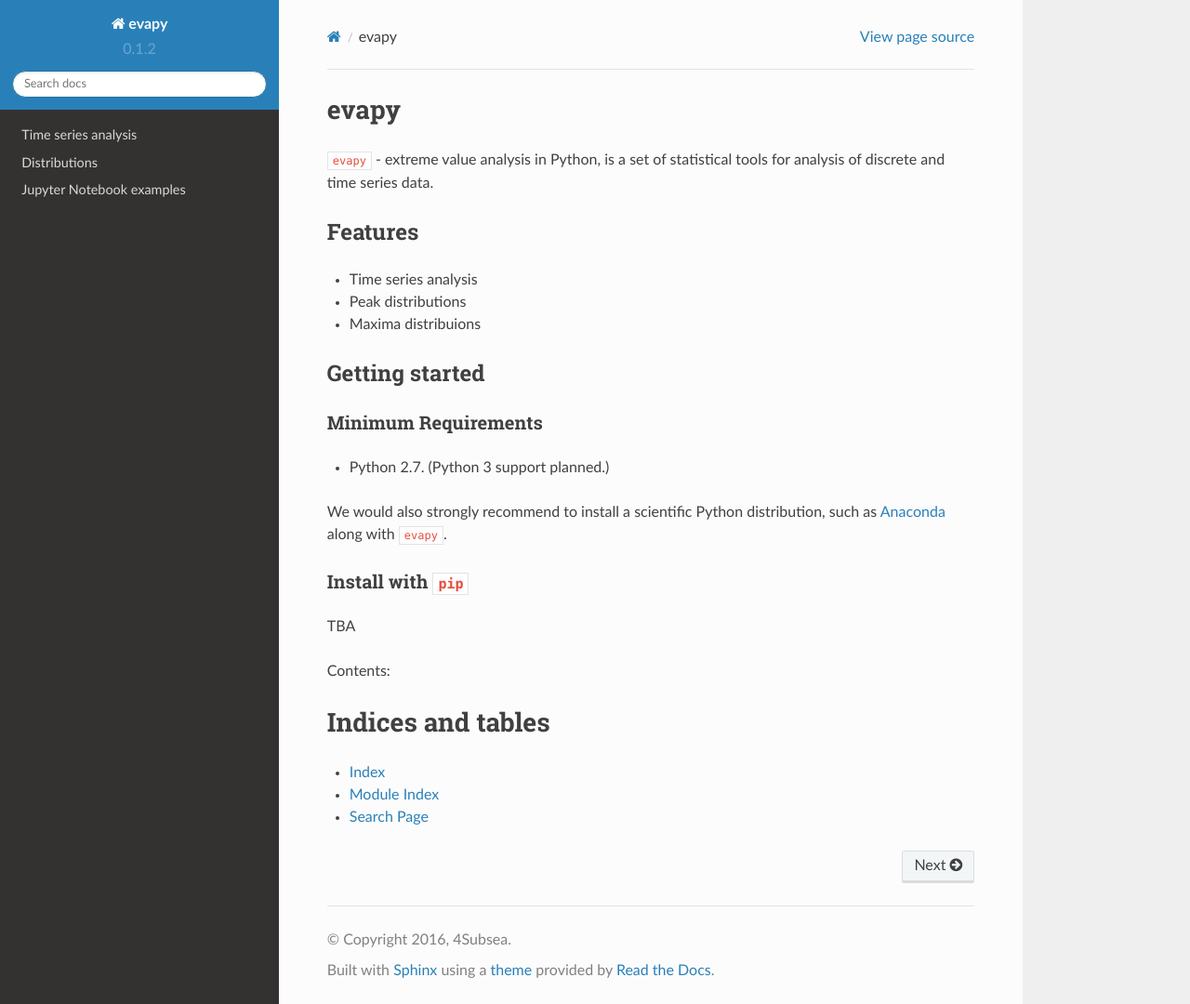
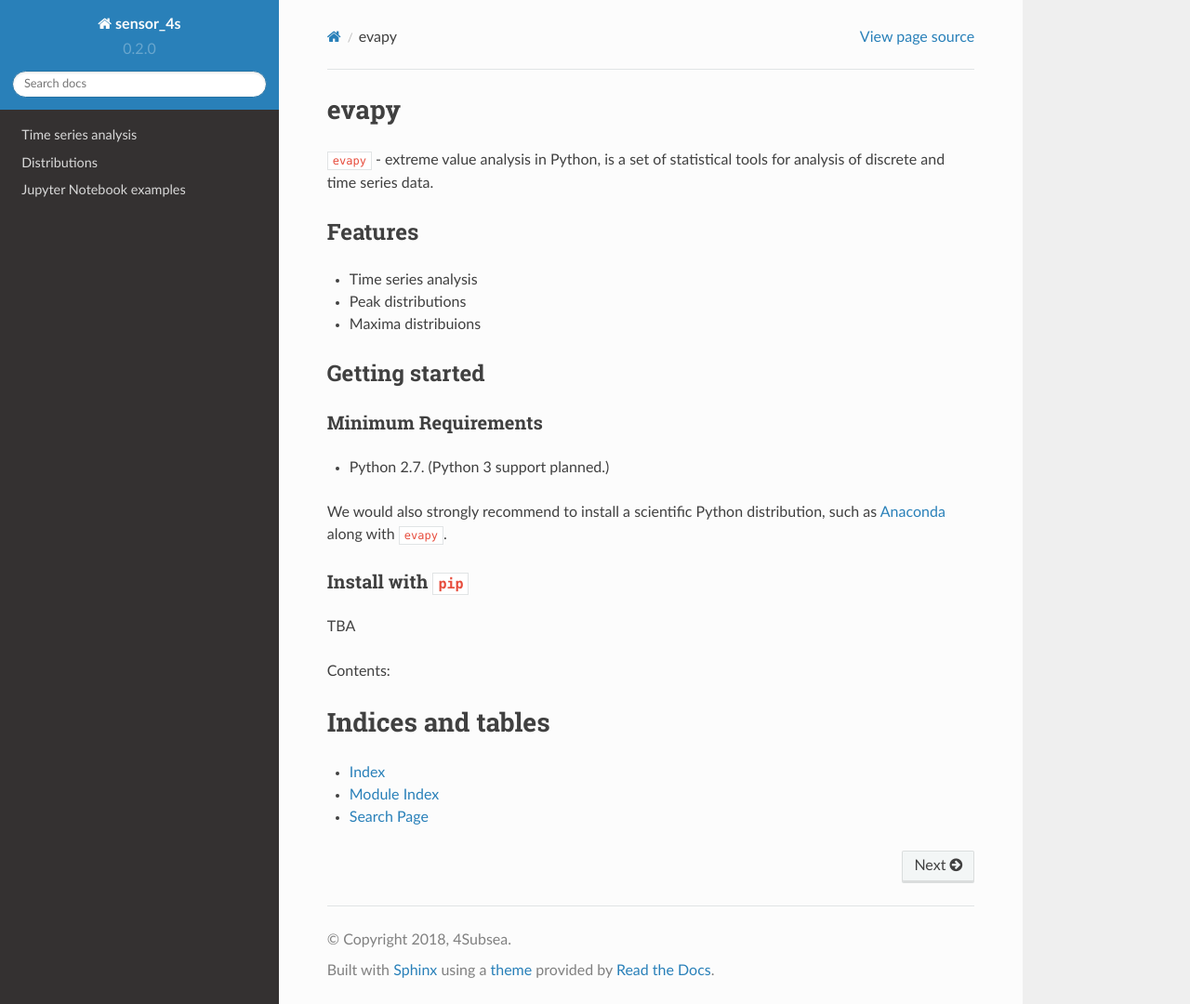
Before and after one commit to 4Subsea/evapy, a Sphinx documentation site: the page built from docs/index.rst, in a window 1280 px wide and 1080 px high. Shown: the whole window at 93% size. Built offline with Sphinx 7.4.7 and the Read the Docs theme 2.0.0, drawn with Linux system fonts in a browser that asks for light colours.

Commit message:
doc: update conf.py

```diff
--- a/docs/conf.py
+++ b/docs/conf.py
@@ -19,6 +19,9 @@
 # import os
 # import sys
 # sys.path.insert(0, os.path.abspath('.'))
+import datetime
+
+import pkg_resources
 
 # -- General configuration ------------------------------------------------
 
@@ -71,8 +74,8 @@ source_suffix = '.rst'
 master_doc = 'index'
 
 # General information about the project.
-project = u'evapy'
-copyright = u'2016, 4Subsea'
+project = u'sensor_4s'
+copyright = u'{}, 4Subsea'.format(datetime.datetime.now().year)
 author = u'4Subsea'
 
 # The version info for the project you're documenting, acts as replacement for
@@ -80,9 +83,9 @@ author = u'4Subsea'
 # built documents.
 #
 # The short X.Y version.
-version = u'0.1.2'
+version = pkg_resources.get_distribution(project).version
 # The full version, including alpha/beta/rc tags.
-release = u'0.1.2'
+release = version
 
 # The language for content autogenerated by Sphinx. Refer to documentation
 # for a list of supported languages.
```
